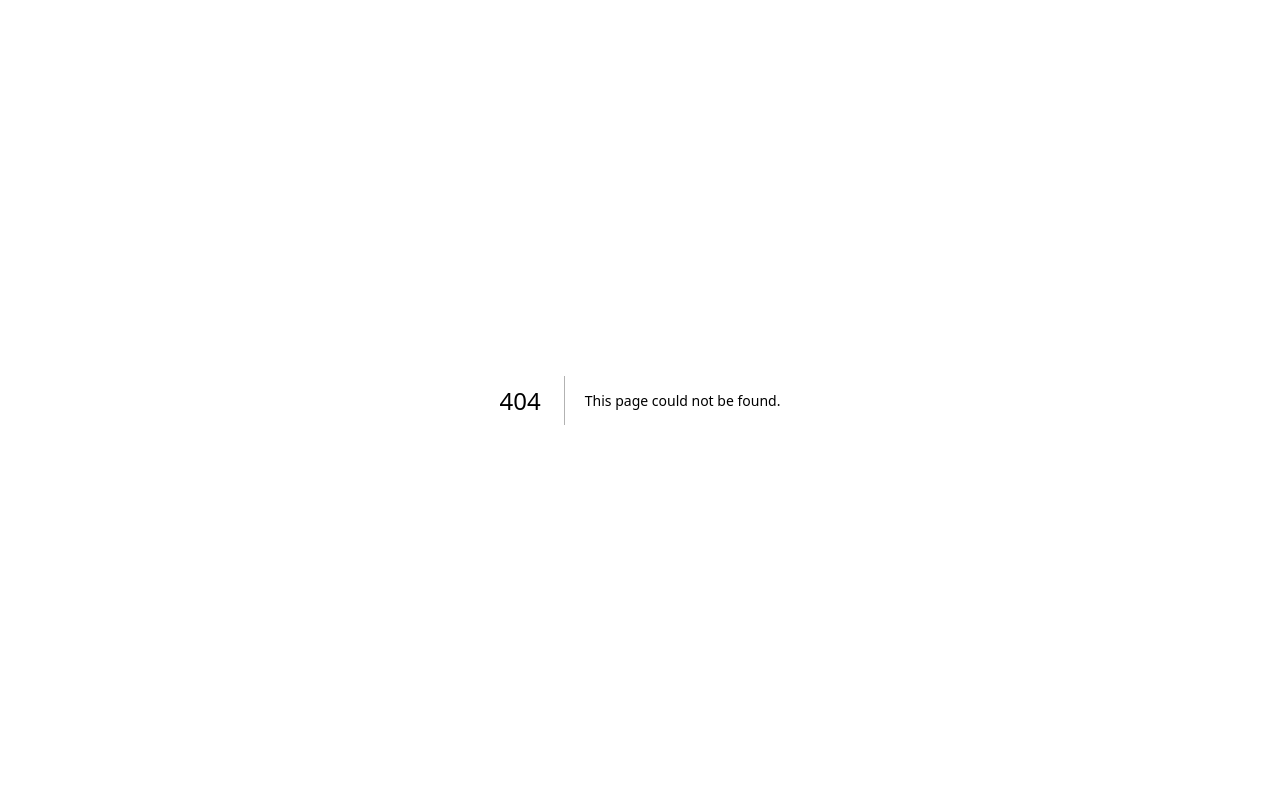
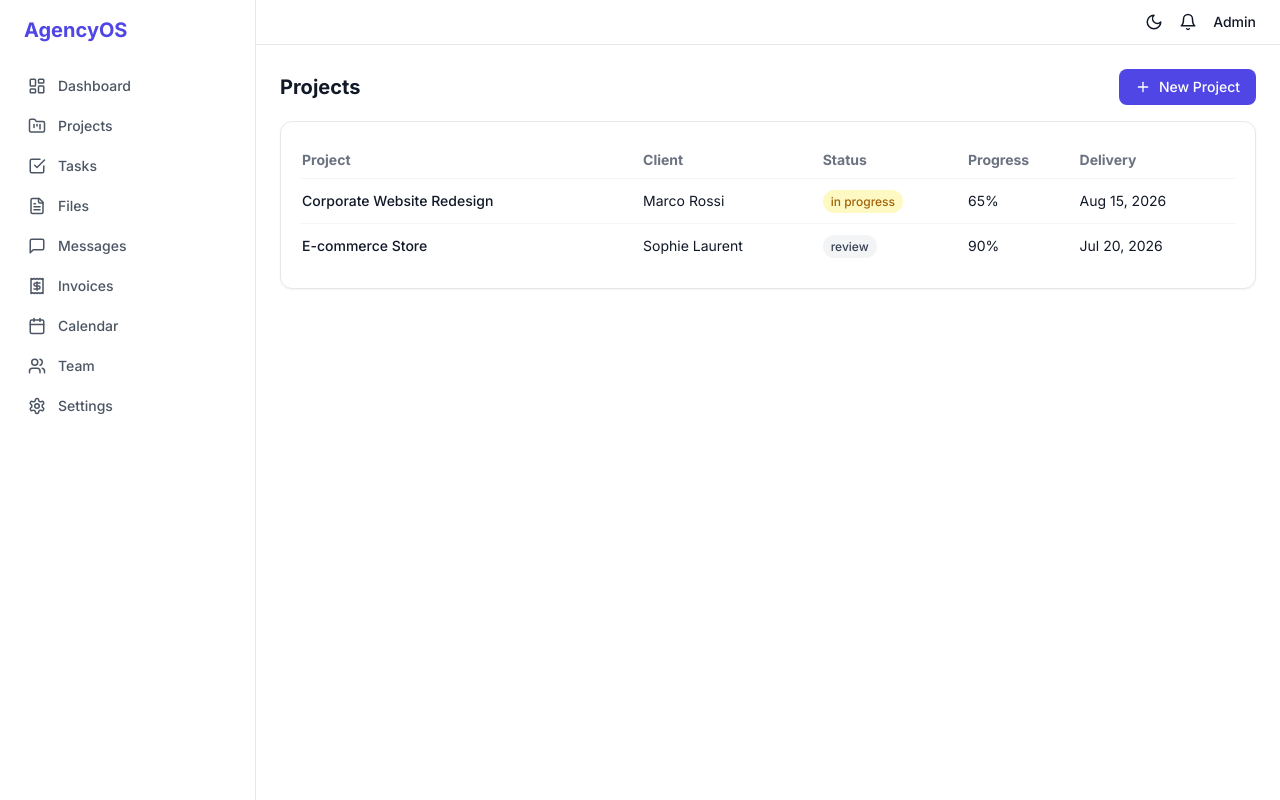
Before and after one commit to itxskbaloch4-jpg/AgencyOS, a Next.js app: page /dashboard/admin/projects in a window 1280 px wide. Before the commit this address had no page. Built offline with nearby package versions, Linux system fonts and the light colour scheme.

Commit message:
Create page.tsx

```diff
--- /dev/null
+++ b/src/app/dashboard/admin/projects/page.tsx
@@ -0,0 +1,58 @@
+"use client";
+
+import { useState } from "react";
+import { Sidebar } from "@/components/layout/Sidebar";
+import { Navbar } from "@/components/layout/Navbar";
+import { Card } from "@/components/ui/Card";
+import { Badge } from "@/components/ui/Badge";
+import { Button } from "@/components/ui/Button";
+import { Plus } from "lucide-react";
+import { Project } from "@/types";
+
+const mockProjects: Project[] = [
+  { id: "p1", name: "Corporate Website Redesign", clientId: "Marco Rossi", status: "in_progress", progress: 65, deliveryDate: "Aug 15, 2026", createdAt: "2026-05-01" },
+  { id: "p2", name: "E-commerce Store", clientId: "Sophie Laurent", status: "review", progress: 90, deliveryDate: "Jul 20, 2026", createdAt: "2026-04-10" },
+];
+
+export default function AdminProjectsPage() {
+  const [projects] = useState(mockProjects);
+
+  return (
+    <div className="flex">
+      <Sidebar />
+      <div className="flex-1">
+        <Navbar userName="Admin" />
+        <main className="p-4 md:p-6 space-y-4">
+          <div className="flex items-center justify-between">
+            <h1 className="text-xl font-bold">Projects</h1>
+            <Button className="flex items-center gap-2"><Plus size={16} /> New Project</Button>
+          </div>
+          <Card>
+            <table className="w-full text-sm">
+              <thead>
+                <tr className="text-left text-gray-500 border-b border-gray-100 dark:border-gray-800">
+                  <th className="py-2">Project</th>
+                  <th className="py-2">Client</th>
+                  <th className="py-2">Status</th>
+                  <th className="py-2">Progress</th>
+                  <th className="py-2">Delivery</th>
+                </tr>
+              </thead>
+              <tbody>
+                {projects.map((p) => (
+                  <tr key={p.id} className="border-b last:border-0 border-gray-100 dark:border-gray-800">
+                    <td className="py-3 font-medium">{p.name}</td>
+                    <td className="py-3">{p.clientId}</td>
+                    <td className="py-3"><Badge status={p.status} /></td>
+                    <td className="py-3">{p.progress}%</td>
+                    <td className="py-3">{p.deliveryDate}</td>
+                  </tr>
+                ))}
+              </tbody>
+            </table>
+          </Card>
+        </main>
+      </div>
+    </div>
+  );
+}
```
